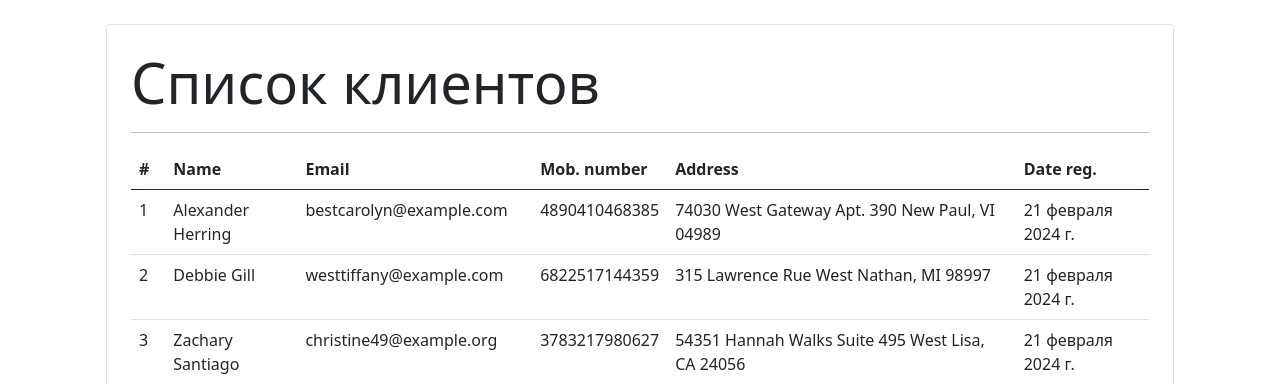
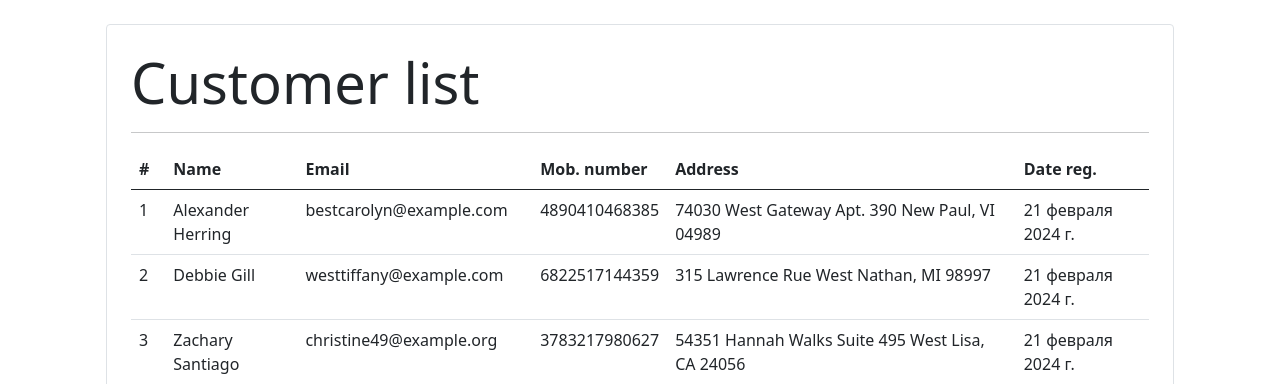
Before and after one commit to posthak/GBDjango, a Django app: page /users/ in a window 1280 px wide. Shown: the part 56-440 px from the top of the page. Run offline with Django 5.2, Linux system fonts and the light colour scheme; data comes from the database, SQL or seed files in the repository; some libraries are stand-ins or nearby versions.

Commit message:
view_user.html updated transl to eng

```diff
--- a/e_shop/templates/e_shop/view_user.html
+++ b/e_shop/templates/e_shop/view_user.html
@@ -5,7 +5,7 @@
 
 <div class="container">
    <div class="border rounded p-4 m-4">
-        <p class="display-4 pl-4 ml-4">Список клиентов</p>
+        <p class="display-4 pl-4 ml-4">Customer list</p>
         <hr>
         <table class="table">
             <thead>
```
